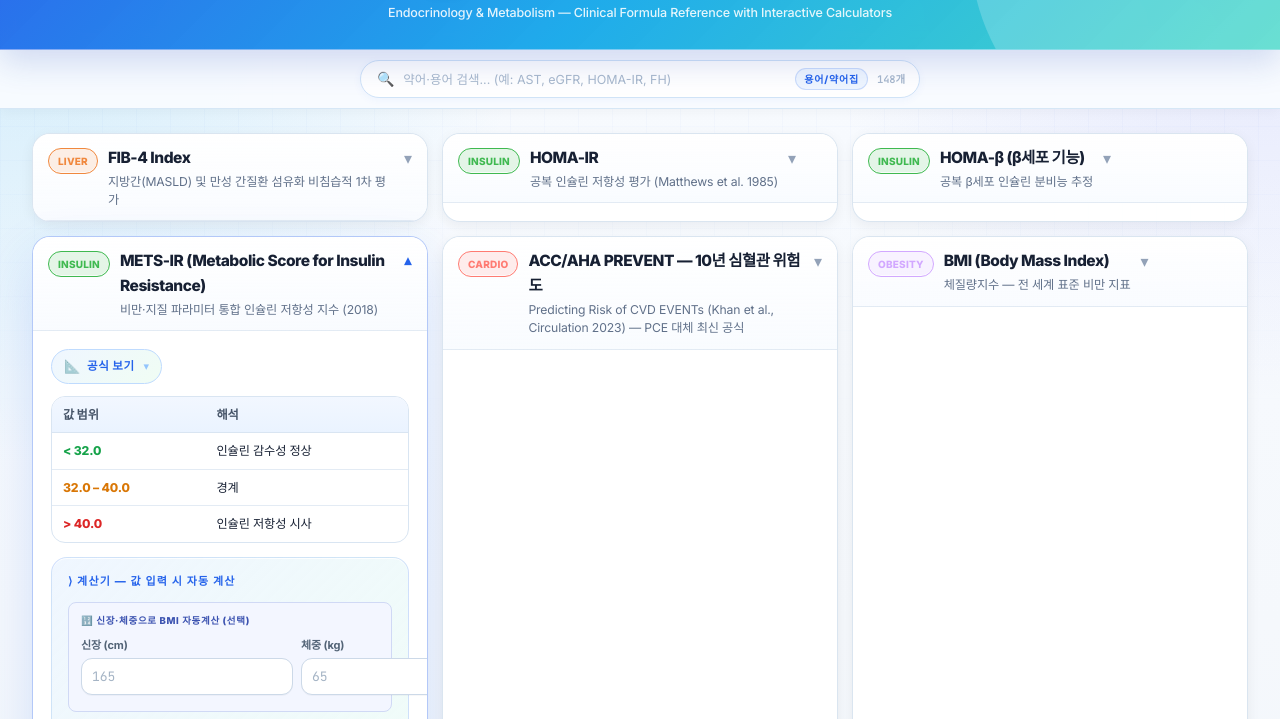
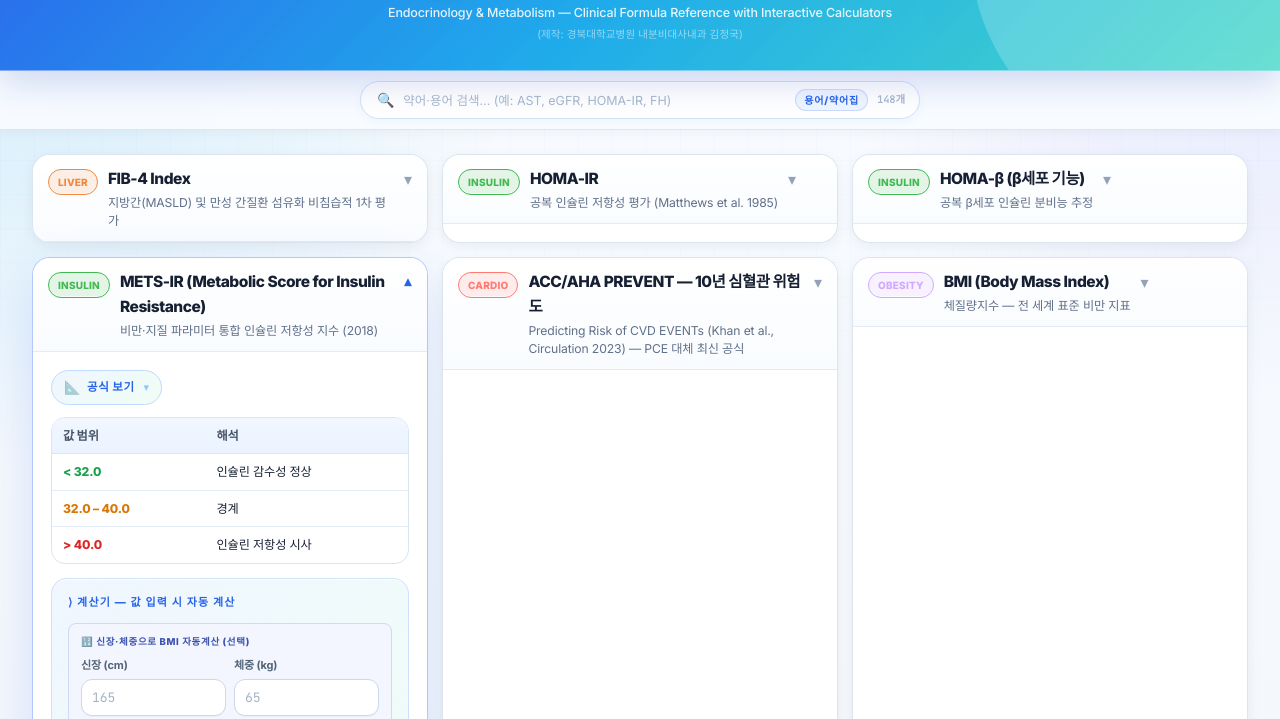
Before and after one commit to huydad-bot/Clinical-Formulas, a plain HTML site: page index.html in a window 1280 px wide. Both pictures are taken after a click on the element 230 px from the left and 362 px from the top of the page. Shown: the part 78-797 px from the top of the page. Drawn offline with Linux system fonts and the light colour scheme.

Commit message:
Add files via upload

```diff
--- a/index.html
+++ b/index.html
@@ -245,16 +245,30 @@
     text-align: left;
     font-weight: 500;
     border-bottom: 1px solid var(--border);
+    word-break: break-word;
+    overflow-wrap: break-word;
   }
   .cutoff-table td {
     padding: 6px 10px;
     border-bottom: 1px solid rgba(48,54,61,0.5);
     color: var(--text);
+    word-break: break-word;
+    overflow-wrap: break-word;
   }
   .cutoff-table tr:last-child td { border-bottom: none; }
   .cutoff-table .tag-low { color: #3fb950; font-weight: 600; }
   .cutoff-table .tag-mid { color: #ffa657; font-weight: 600; }
   .cutoff-table .tag-high { color: #ff7b72; font-weight: 600; }
+  .cutoff-section-head {
+    background: var(--surface2);
+    color: var(--accent);
+    font-size: 10.5px;
+    font-weight: 700;
+    padding: 5px 10px;
+    letter-spacing: 0.04em;
+    text-transform: uppercase;
+    border-bottom: 1px solid var(--border);
+  }
 
   /* ── Calculator ── */
   .calc-section {
@@ -293,6 +307,9 @@
     padding: 7px 10px;
     transition: border-color 0.15s;
     -moz-appearance: textfield;
+    width: 100%;
+    min-width: 0;
+    box-sizing: border-box;
   }
   .input-group input::-webkit-outer-spin-button,
   .input-group input::-webkit-inner-spin-button { -webkit-appearance: none; }
@@ -352,8 +369,16 @@
     padding-top: 10px;
     border-top: 1px solid var(--border);
     line-height: 1.7;
+    word-break: break-word;
+    overflow-wrap: break-word;
   }
   .note strong { color: #c9d1d9; }
+  .note table {
+    max-width: 100%;
+    display: block;
+    overflow-x: auto;
+    -webkit-overflow-scrolling: touch;
+  }
 
   /* ── All view ── */
   #section-all .section-title::before { background: var(--accent); }
@@ -496,6 +521,14 @@
     font-weight: 500;
   }
 
+  .header-credit {
+    font-size: 10.5px !important;
+    color: rgba(255, 255, 255, 0.52) !important;
+    margin-top: 4px !important;
+    font-weight: 400 !important;
+    letter-spacing: 0.01em;
+  }
+
   .nav-wrap {
     position: sticky;
     top: 0;
@@ -776,6 +809,7 @@
     border-radius: 8px;
     padding: 10px 12px 8px;
     margin-bottom: 10px;
+    overflow: hidden;
   }
   .bmi-hr-title {
     font-size: 9.5px; font-weight: 800; color: #3b52b0;
@@ -787,6 +821,7 @@
     gap: 8px;
     margin-bottom: 8px;
   }
+  .bmi-hr-inputs .input-group { min-width: 0; }
   .bmi-auto-badge {
     display: none;
     align-items: center;
@@ -1040,6 +1075,7 @@
 <header>
   <h1>📐 내분비대사내과 진료 참고용 공식집</h1>
   <p>Endocrinology &amp; Metabolism — Clinical Formula Reference with Interactive Calculators</p>
+  <p class="header-credit">(제작: 경북대학교병원 내분비대사내과 김정국)</p>
 </header>
 
 <!-- ════════════════════════════════════════
@@ -1156,7 +1192,7 @@ const FORMULAS = [
     { range: '> 2.67', interp: '진행성 섬유화 가능성 높음 (F3–F4)', cls: 'tag-high' },
     { range: '≥ 3.48　　[MASLD F4 rule-in]', interp: '간경변 가능성 높음 (specificity 95%) — AASLD 2023', cls: 'tag-high' },
   ],
-  note: '【연령 보정】 ≥65세: 하한 cutoff 2.0 적용 (AASLD 2023·EASL 2024 공통). &lt;35세: 정확도 낮음 → 이차 평가 고려.\n【질환별 차이】 HCV: &lt;1.45 / &gt;3.25 / HBV: &lt;1.0 / &gt;2.65 / NAFLD(MASLD): &lt;1.30 / &gt;2.67.\n【MASLD F4 특이 cutoff — AASLD 2023】 rule-out &lt;1.67 · rule-in ≥3.48. 단, ≥3.48의 sensitivity 65% (cirrhosis 4명 중 1명 누락) — 검증 진행 중.\n【위양성 주의】 AST 상승(근육손상·용혈·갑상선기능저하), 혈소판 감소(혈액질환), 급성 질환 중에는 사용 금지.',
+  note: '【연령 보정】 ≥65세: 하한 cutoff 2.0 적용 (AASLD 2023·EASL 2024 공통). &lt;35세: 정확도 낮음 → 이차 평가 고려.<br>【질환별 차이】 HCV: &lt;1.45 / &gt;3.25 / HBV: &lt;1.0 / &gt;2.65 / NAFLD(MASLD): &lt;1.30 / &gt;2.67.<br>【MASLD F4 특이 cutoff — AASLD 2023】 rule-out &lt;1.67 · rule-in ≥3.48. 단, ≥3.48의 sensitivity 65% (cirrhosis 4명 중 1명 누락) — 검증 진행 중.<br>【위양성 주의】 AST 상승(근육손상·용혈·갑상선기능저하), 혈소판 감소(혈액질환), 급성 질환 중에는 사용 금지.',
   inputs: [
     { id: 'fib4_age', label: '나이 (세)', placeholder: '58' },
     { id: 'fib4_ast', label: 'AST (U/L)', placeholder: '42' },
@@ -2077,11 +2113,29 @@ TAR2 = % time >250 mg/dL   → 목표 <5%
 CV (Coefficient of Variation) = SD/Mean × 100
 → 혈당 변동성 목표: CV < 36%`,
   cutoffs: [
-    { range: 'TIR ≥ 70%', interp: 'T2DM/T1DM 목표', cls: 'tag-low' },
-    { range: 'TIR 50 – 70%', interp: '부분 목표 달성', cls: 'tag-mid' },
-    { range: 'TIR < 50%', interp: '혈당 조절 불량', cls: 'tag-high' },
+    { section: 'TIR — Time in Range (70–180 mg/dL)' },
+    { range: 'TIR ≥ 70%',       interp: '목표 달성 (T1DM·T2DM 공통)',    cls: 'tag-low'  },
+    { range: 'TIR 50 – 70%',    interp: '부분 달성 — 약제·식이 조정 필요', cls: 'tag-mid'  },
+    { range: 'TIR < 50%',       interp: '혈당 조절 불량',                 cls: 'tag-high' },
+    { section: 'TBR1 — Time Below Range (< 70 mg/dL, 저혈당)' },
+    { range: 'TBR1 < 4%',       interp: '목표 달성',                      cls: 'tag-low'  },
+    { range: 'TBR1 4 – 10%',    interp: '저혈당 빈도 과다 — 원인 탐색',   cls: 'tag-mid'  },
+    { range: 'TBR1 ≥ 10%',      interp: '저혈당 위험 심각 — 즉시 조정',  cls: 'tag-high' },
+    { section: 'TBR2 — Time Below Range (< 54 mg/dL, 심한 저혈당)' },
+    { range: 'TBR2 < 1%',       interp: '목표 달성',                      cls: 'tag-low'  },
+    { range: 'TBR2 ≥ 1%',       interp: '심한 저혈당 발생 — 즉시 개입',  cls: 'tag-high' },
+    { section: 'TAR1 — Time Above Range (> 180 mg/dL, 고혈당)' },
+    { range: 'TAR1 < 25%',      interp: '목표 달성',                      cls: 'tag-low'  },
+    { range: 'TAR1 25 – 50%',   interp: '고혈당 빈도 증가 — 약제 조정',  cls: 'tag-mid'  },
+    { range: 'TAR1 ≥ 50%',      interp: '고혈당 조절 불량',               cls: 'tag-high' },
+    { section: 'TAR2 — Time Above Range (> 250 mg/dL, 심한 고혈당)' },
+    { range: 'TAR2 < 5%',       interp: '목표 달성',                      cls: 'tag-low'  },
+    { range: 'TAR2 ≥ 5%',       interp: '심한 고혈당 빈번 — 인슐린 조정', cls: 'tag-high' },
+    { section: 'CV — 혈당 변동성' },
+    { range: 'CV < 36%',        interp: '변동성 안정',                    cls: 'tag-low'  },
+    { range: 'CV ≥ 36%',        interp: '저혈당 위험 증가 — 변동성 조정', cls: 'tag-high' },
   ],
-  note: 'TIR 10% 증가 ≈ HbA1c 0.5% 감소에 해당. CV > 36%: 저혈당 위험 증가.',
+  note: 'TIR 10% 증가 ≈ HbA1c 0.5% 감소에 해당.<br>TBR2 ≥1%, TAR2 ≥5%는 즉각적 치료 조정 기준.<br>고령·저혈당 취약군: TIR ≥50%, TBR1 &lt;1% 완화 목표 적용.',
   inputs: [],
   calc: null
 },
@@ -2096,9 +2150,10 @@ function buildCard(f) {
   const hasCutoffs = f.cutoffs && f.cutoffs.length;
   const hasCalc = f.calc && f.inputs && f.inputs.length > 0;
 
-  const cutoffRows = hasCutoffs ? f.cutoffs.map(c =>
-    `<tr><td class="${c.cls}">${c.range}</td><td>${c.interp}</td></tr>`
-  ).join('') : '';
+  const cutoffRows = hasCutoffs ? f.cutoffs.map(c => {
+    if (c.section) return `<tr><td colspan="2" class="cutoff-section-head">${c.section}</td></tr>`;
+    return `<tr><td class="${c.cls}">${c.range}</td><td>${c.interp}</td></tr>`;
+  }).join('') : '';
 
   // ── 입력 필드: id 제거 → data-inputid 사용, oninput 자동 계산
   // ── bmiAuto 헬퍼: input-row 밖에 독립 블록으로 렌더링 ──
```
